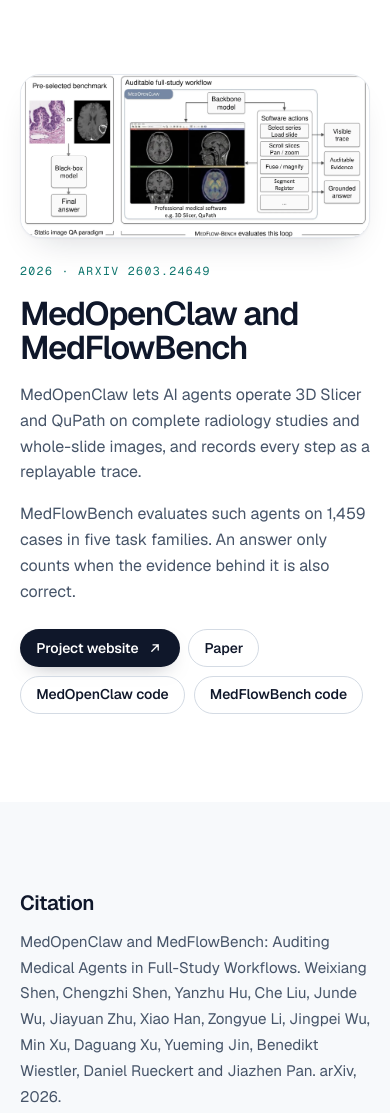
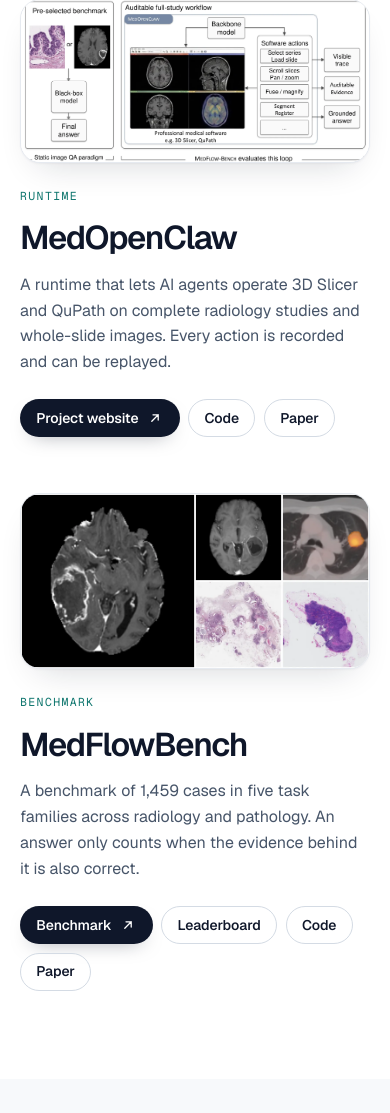
Before and after one commit to JakobShen/MedCUA, a plain HTML site: page projects/index.html in a window 390 px wide. Shown: the part 338-1451 px from the top of the page. Drawn offline with Linux system fonts and the light colour scheme.

Commit message:
Remove filler copy and list the two projects separately
- Projects: separate entries for MedOpenClaw and MedFlowBench, each with
  its own figure and links; drop the sentence about project websites
- Home: drop the three slogan cards and the trace footer line, plainer caption
- Team, 404 and Contribute: remove sentences that describe the site itself

Co-Authored-By: Claude Opus 5.5 <noreply@anthropic.com>

```diff
--- a/projects/index.html
+++ b/projects/index.html
@@ -20,7 +20,7 @@
   <link rel="apple-touch-icon" href="../assets/apple-touch-icon.png">
   <link rel="preload" href="../assets/fonts/geist.woff2" as="font" type="font/woff2" crossorigin>
   <link rel="stylesheet" href="../site.css?v=9">
-  <link rel="stylesheet" href="projects.css?v=3">
+  <link rel="stylesheet" href="projects.css?v=4">
   <script>document.documentElement.classList.add('js')</script>
   <script src="../site.js?v=9" defer></script>
   <script src="projects.js?v=3" defer></script>
@@ -51,26 +51,40 @@
       <div class="shell page-hero-inner">
         <p class="crumbs"><a href="../">MedCUA</a><span aria-hidden="true">/</span><span>Projects</span></p>
         <h1 class="page-title" id="page-title">Projects</h1>
-        <p class="lead">Each project has its own website with the full details.</p>
       </div>
     </section>
 
-    <section class="section" aria-labelledby="medopenclaw-title">
-      <div class="shell">
-        <article class="proj" data-reveal>
+    <section class="section" aria-label="Projects">
+      <div class="shell proj-list">
+        <article class="proj" id="medopenclaw" aria-labelledby="medopenclaw-title" data-reveal>
           <figure class="proj-figure">
-            <img src="../assets/media/projects/fig-overview.webp" width="1800" height="838" alt="Overview figure: on the left, a model answers from one pre-selected image; on the right, inside MedOpenClaw, a model operates 3D Slicer or QuPath through software actions and returns a visible trace, auditable evidence and a grounded answer, which MedFlowBench evaluates.">
+            <img src="../assets/media/projects/fig-overview.webp" width="1800" height="838" alt="MedOpenClaw overview: a model operates 3D Slicer or QuPath through software actions and returns a trace, evidence and an answer.">
           </figure>
           <div class="proj-body">
-            <p class="proj-meta">2026 · arXiv 2603.24649</p>
-            <h2 class="h2" id="medopenclaw-title">MedOpenClaw and MedFlowBench</h2>
-            <p>MedOpenClaw lets AI agents operate 3D Slicer and QuPath on complete radiology studies and whole-slide images, and records every step as a replayable trace.</p>
-            <p>MedFlowBench evaluates such agents on 1,459 cases in five task families. An answer only counts when the evidence behind it is also correct.</p>
-            <ul class="proj-links" aria-label="Links">
+            <p class="proj-meta">Runtime</p>
+            <h2 class="h2" id="medopenclaw-title">MedOpenClaw</h2>
+            <p>A runtime that lets AI agents operate 3D Slicer and QuPath on complete radiology studies and whole-slide images. Every action is recorded and can be replayed.</p>
+            <ul class="proj-links" aria-label="MedOpenClaw links">
               <li><a class="btn btn-primary btn-sm" href="https://jakobshen.github.io/MedOpenClaw/">Project website <svg viewBox="0 0 20 20" fill="none" stroke="currentColor" stroke-width="1.6" stroke-linecap="round" stroke-linejoin="round" aria-hidden="true"><path d="M6 14 14 6M7.5 6H14v6.5"/></svg></a></li>
+              <li><a class="btn btn-ghost btn-sm" href="https://github.com/jakobshen/MedOpenClaw">Code</a></li>
               <li><a class="btn btn-ghost btn-sm" href="https://arxiv.org/abs/2603.24649">Paper</a></li>
-              <li><a class="btn btn-ghost btn-sm" href="https://github.com/jakobshen/MedOpenClaw">MedOpenClaw code</a></li>
-              <li><a class="btn btn-ghost btn-sm" href="https://github.com/JakobShen/Med_Flow_Bench">MedFlowBench code</a></li>
+            </ul>
+          </div>
+        </article>
+
+        <article class="proj proj--flip" id="medflowbench" aria-labelledby="medflowbench-title" data-reveal>
+          <figure class="proj-figure">
+            <img src="../assets/media/projects/medflowbench-tasks.webp" width="1600" height="800" alt="Cases from the five MedFlowBench task families: brain MRI, follow-up brain MRI, lung PET/CT, a breast whole-slide image and a lymph-node whole-slide image." loading="lazy">
+          </figure>
+          <div class="proj-body">
+            <p class="proj-meta">Benchmark</p>
+            <h2 class="h2" id="medflowbench-title">MedFlowBench</h2>
+            <p>A benchmark of 1,459 cases in five task families across radiology and pathology. An answer only counts when the evidence behind it is also correct.</p>
+            <ul class="proj-links" aria-label="MedFlowBench links">
+              <li><a class="btn btn-primary btn-sm" href="https://jakobshen.github.io/MedOpenClaw/medflowbench/">Benchmark <svg viewBox="0 0 20 20" fill="none" stroke="currentColor" stroke-width="1.6" stroke-linecap="round" stroke-linejoin="round" aria-hidden="true"><path d="M6 14 14 6M7.5 6H14v6.5"/></svg></a></li>
+              <li><a class="btn btn-ghost btn-sm" href="https://jakobshen.github.io/MedOpenClaw/leaderboard/">Leaderboard</a></li>
+              <li><a class="btn btn-ghost btn-sm" href="https://github.com/JakobShen/Med_Flow_Bench">Code</a></li>
+              <li><a class="btn btn-ghost btn-sm" href="https://arxiv.org/abs/2603.24649">Paper</a></li>
             </ul>
           </div>
         </article>
--- a/projects/projects.css
+++ b/projects/projects.css
@@ -1,6 +1,7 @@
 /* MedCUA · Projects page. Page-only styles, scoped to body.page-projects; builds on ../site.css. */
 
-/* ---------- Project entry ---------- */
+/* ---------- Project entries ---------- */
+.page-projects .proj-list { display: grid; gap: clamp(3.5rem, 8vw, 6rem); }
 .page-projects .proj {
   display: grid; grid-template-columns: minmax(0, 1.2fr) minmax(0, .8fr); gap: clamp(1.5rem, 4vw, 3.5rem); align-items: center;
 }
@@ -13,6 +14,8 @@
 .page-projects .proj-meta { font-family: var(--font-mono); font-size: .72rem; letter-spacing: .12em; text-transform: uppercase; color: var(--accent-700); }
 .page-projects .proj-body > p:not(.proj-meta) { color: var(--ink-2); }
 .page-projects .proj-links { list-style: none; display: flex; flex-wrap: wrap; gap: .55rem; margin-top: .5rem; }
+.page-projects .proj--flip { grid-template-columns: minmax(0, .8fr) minmax(0, 1.2fr); }
+.page-projects .proj--flip .proj-figure { order: 2; }
 
 /* ---------- Citation ---------- */
 .page-projects .cite-grid { display: grid; grid-template-columns: minmax(0, .8fr) minmax(0, 1.2fr); gap: clamp(1.5rem, 4vw, 3rem); align-items: start; }
@@ -53,7 +56,8 @@
 
 /* ---------- Responsive ---------- */
 @media (max-width: 960px) {
-  .page-projects .proj, .page-projects .cite-grid { grid-template-columns: 1fr; }
+  .page-projects .proj, .page-projects .proj--flip, .page-projects .cite-grid { grid-template-columns: 1fr; }
+  .page-projects .proj--flip .proj-figure { order: 0; }
 }
 @media (max-width: 640px) {
   .page-projects .proj-bib pre { font-size: .72rem; }
```
Also changed, not shown: 404.html (+0 -1 lines), contribute/index.html (+3 -4 lines), index.html (+1 -16 lines), team/index.html (+2 -3 lines), assets/media/projects/medflowbench-tasks.webp (added).
